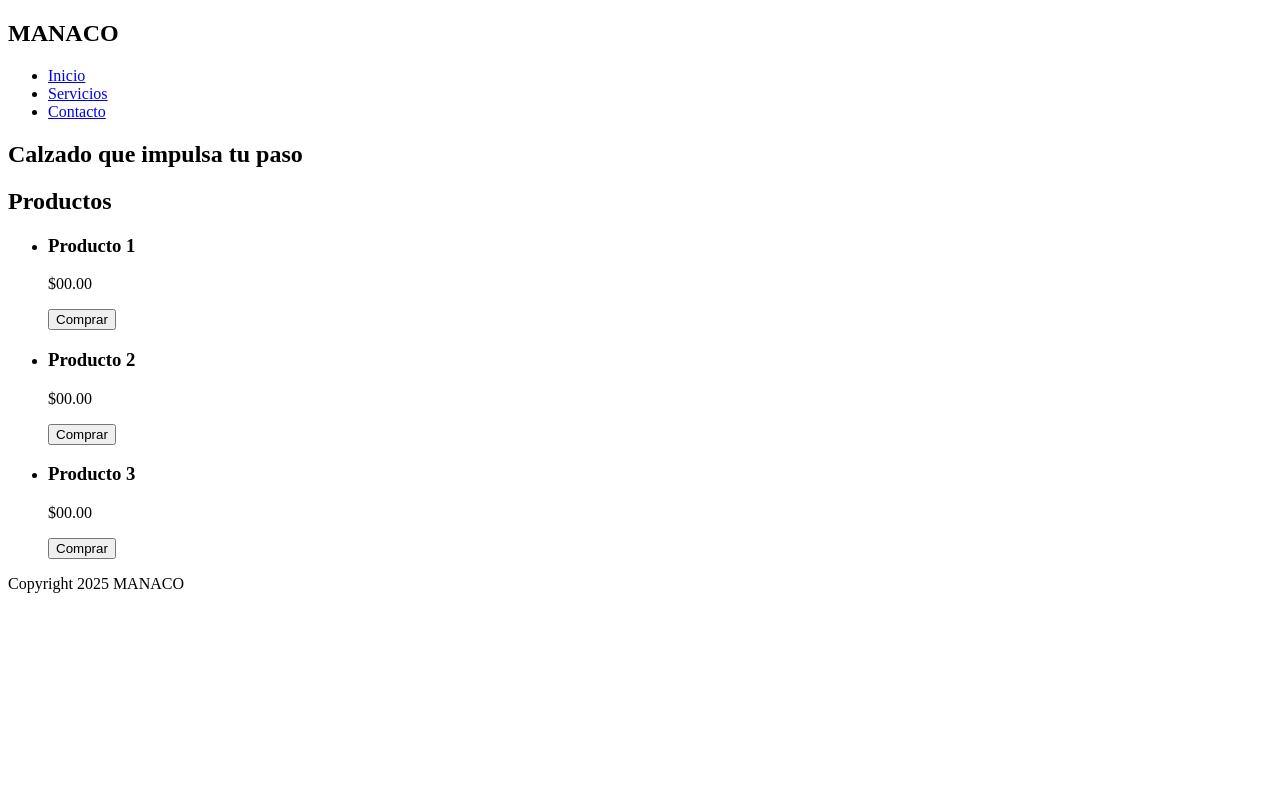
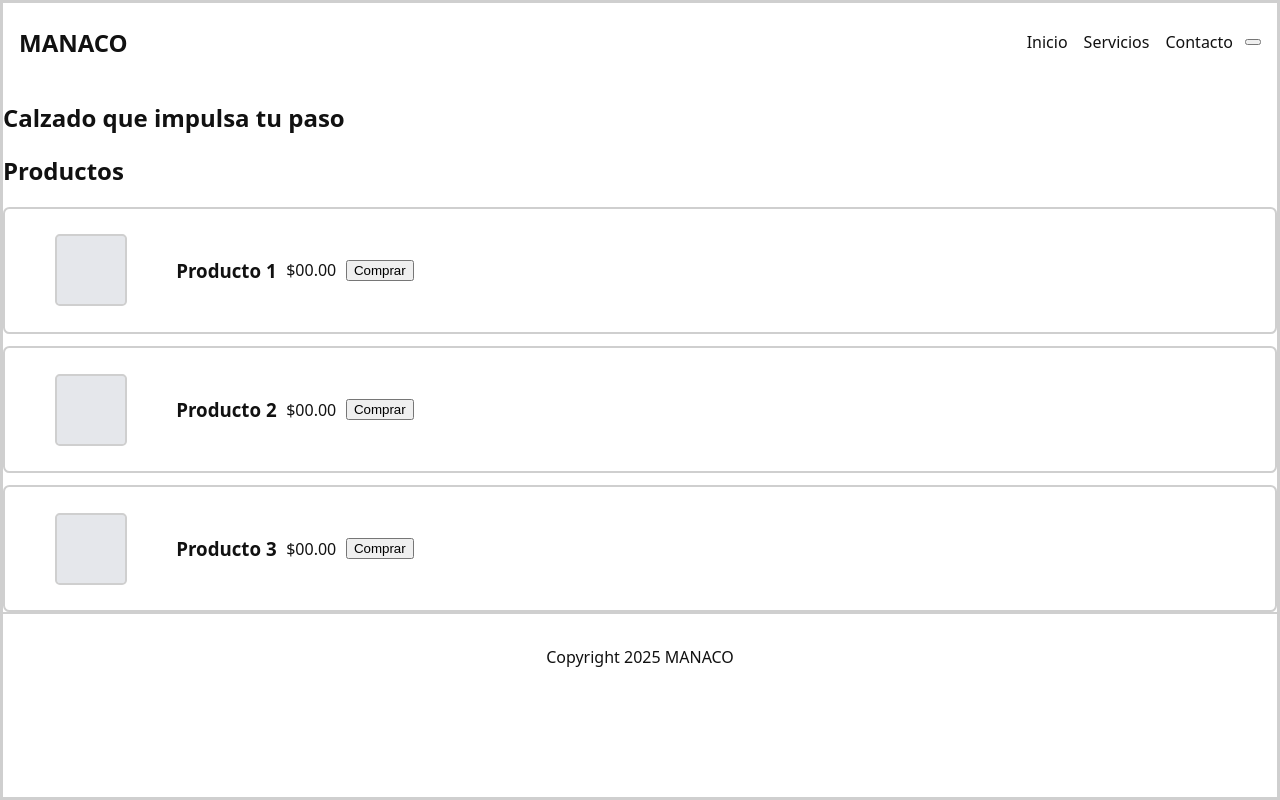
Before and after one commit to cchura94/primerexamen-cristian-chura-poma, a plain HTML site: page index.html in a window 1280 px wide. Drawn offline with Linux system fonts and the light colour scheme.

Commit message:
mejoras ally

```diff
--- a/index.html
+++ b/index.html
@@ -4,48 +4,62 @@
     <meta charset="utf-8" />
     <meta name="viewport" content="width=device-width, initial-scale=1" />
     <title>MANACO</title>
+    <!-- Enlaza el CSS (crea styles.css tal como aparece abajo) -->
+    <link rel="stylesheet" href="styles.css">
   </head>
   <body>
+    <!-- Enlace para saltar al contenido -->
+    <a class="skip-link" href="#contenido">Saltar al contenido</a>
+
     <header>
-      <nav aria-label="Navegación principal">
-        <h1>MANACO</h1>
-        <ul>
-          <li><a href="#">Inicio</a></li>
+      <nav aria-label="Principal" class="nav">
+        <h1 class="brand">MANACO</h1>
+
+        <ul class="menu">
+          <li><a href="#" aria-current="page">Inicio</a></li>
           <li><a href="#servicios">Servicios</a></li>
           <li><a href="#contacto">Contacto</a></li>
         </ul>
+
+        <!-- Botón hamburguesa decorativo (accesible) -->
+        <button class="hamburger" aria-label="Abrir menú" aria-controls="menu" aria-expanded="false"></button>
       </nav>
     </header>
 
-    <main>
-      <section aria-labelledby="hero-title">
+    <main id="contenido" class="main">
+      <!-- Banner/hero (se podrá ocultar en mobile más adelante) -->
+      <section class="hero" aria-labelledby="hero-title">
         <h2 id="hero-title">Calzado que impulsa tu paso</h2>
       </section>
 
-      <section aria-labelledby="productos-title">
+      <section class="productos" aria-labelledby="productos-title">
         <h2 id="productos-title">Productos</h2>
 
-        <ul>
+        <ul class="lista-productos">
           <li>
             <article aria-labelledby="p1-title">
+              <!-- Figura simulada con role + aria-label (no usar <img>) -->
+              <figure class="thumb" role="img" aria-label="Imagen ilustrativa del Producto 1"></figure>
               <h3 id="p1-title">Producto 1</h3>
-              <p>$00.00</p>
+              <p class="precio">$00.00</p>
               <button type="button">Comprar</button>
             </article>
           </li>
 
           <li>
             <article aria-labelledby="p2-title">
+              <figure class="thumb" role="img" aria-label="Imagen ilustrativa del Producto 2"></figure>
               <h3 id="p2-title">Producto 2</h3>
-              <p>$00.00</p>
+              <p class="precio">$00.00</p>
               <button type="button">Comprar</button>
             </article>
           </li>
 
           <li>
             <article aria-labelledby="p3-title">
+              <figure class="thumb" role="img" aria-label="Imagen ilustrativa del Producto 3"></figure>
               <h3 id="p3-title">Producto 3</h3>
-              <p>$00.00</p>
+              <p class="precio">$00.00</p>
               <button type="button">Comprar</button>
             </article>
           </li>
@@ -53,7 +67,7 @@
       </section>
     </main>
 
-    <footer>
+    <footer class="footer">
       <p>Copyright 2025 MANACO</p>
     </footer>
   </body>
--- /dev/null
+++ b/styles.css
@@ -0,0 +1,103 @@
+:root {
+    --blue: #1d4ed8;
+    --frame: #cfcfcf;
+    --gray: #e5e7eb;
+    --text: #111;
+}
+
+* {
+    box-sizing: border-box;
+}
+
+html,
+body {
+    height: 100%;
+}
+
+body {
+    margin: 0;
+    font-family: system-ui, -apple-system, "Segoe UI", Roboto, Arial, sans-serif;
+    color: var(--text);
+    background: #fff;
+    border: 3px solid var(--frame);
+}
+
+.skip-link {
+    position: absolute;
+    left: -9999px;
+    top: 0;
+    background: #fff;
+    padding: .5rem .9rem;
+    border: 2px dashed var(--blue);
+    border-radius: .4rem;
+    z-index: 999;
+}
+
+.skip-link:focus {
+    left: 1rem;
+    top: 1rem;
+}
+
+:focus-visible {
+    outline: 3px dashed var(--blue);
+    outline-offset: 3px;
+}
+
+.nav {
+    display: flex;
+    align-items: center;
+    gap: .75rem;
+    padding: .75rem 1rem;
+}
+
+.brand {
+    margin: 0;
+    font-weight: 700;
+}
+
+.menu {
+    list-style: none;
+    margin-left: auto;
+    display: flex;
+    gap: 1rem;
+    padding: 0;
+}
+
+.menu a {
+    text-decoration: none;
+    color: inherit;
+}
+
+.lista-productos {
+    list-style: none;
+    padding: 0;
+    margin: 0;
+    display: grid;
+    gap: .75rem;
+    grid-template-columns: 1fr;
+}
+
+.card,
+article {
+    border: 2px solid var(--frame);
+    padding: .6rem;
+    border-radius: .4rem;
+    display: flex;
+    gap: .6rem;
+    align-items: center;
+}
+
+.thumb {
+    width: 72px;
+    height: 72px;
+    background: var(--gray);
+    border: 2px solid var(--frame);
+    border-radius: .3rem;
+    flex-shrink: 0;
+}
+
+.footer {
+    border-top: 2px solid var(--frame);
+    text-align: center;
+    padding: 1rem;
+}
```
Also changed, not shown: 1 other file.
